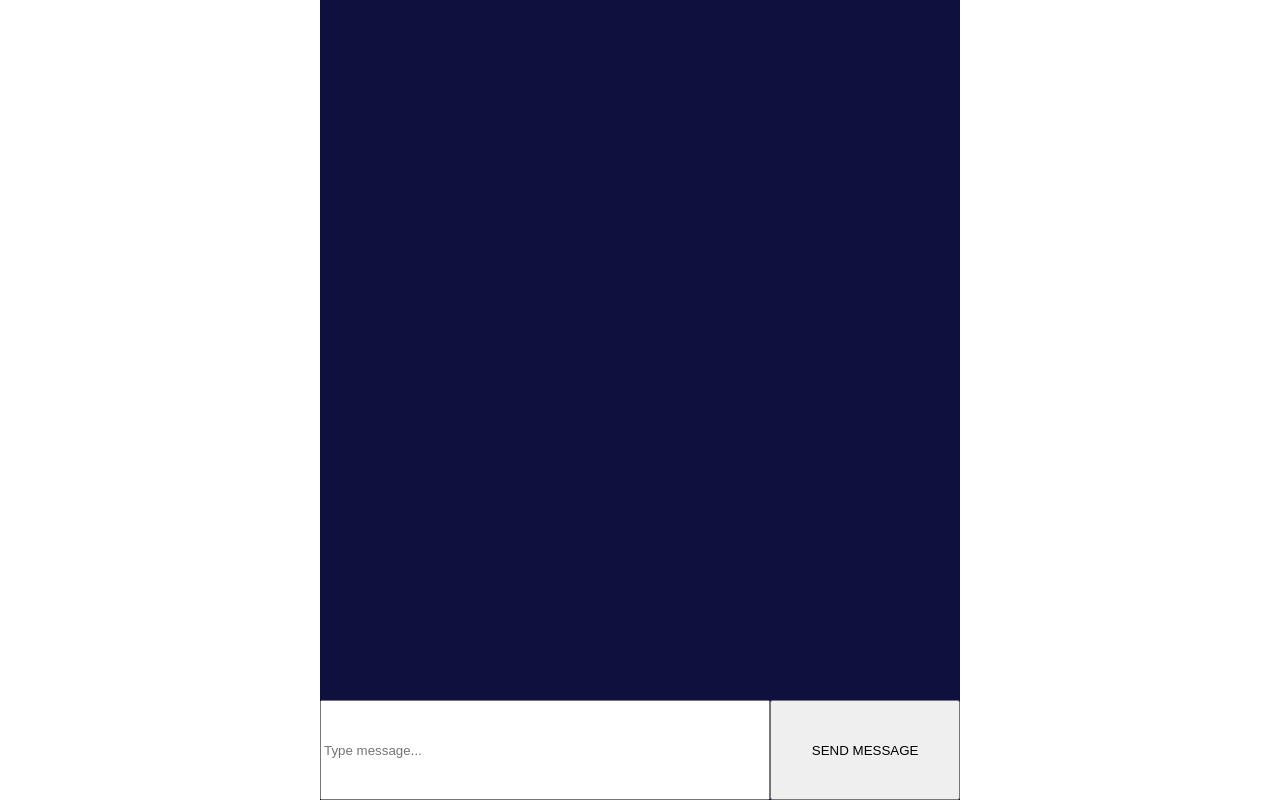
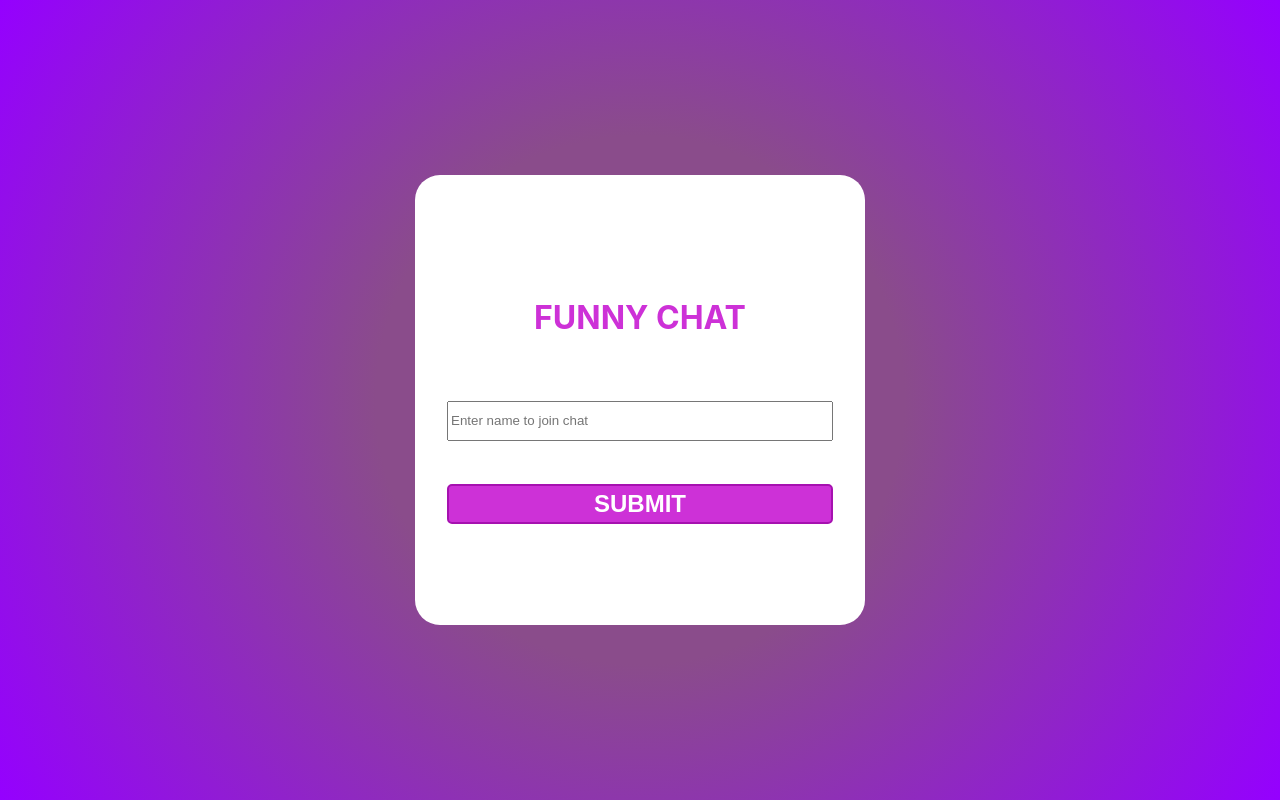
Before and after one commit to Mirnaghi/funnychat, a React (Create React App) app: page / in a window 1280 px wide. Built offline with nearby package versions, Linux system fonts and the light colour scheme; no server answers; the database is empty.

Commit message:
finish app

```diff
--- a/package.json
+++ b/package.json
@@ -3,9 +3,14 @@
   "version": "0.1.0",
   "private": true,
   "dependencies": {
+    "@fortawesome/fontawesome-svg-core": "^1.2.34",
+    "@fortawesome/free-solid-svg-icons": "^5.15.2",
+    "@fortawesome/react-fontawesome": "^0.1.14",
     "@testing-library/jest-dom": "^5.11.9",
     "@testing-library/react": "^11.2.5",
     "@testing-library/user-event": "^12.8.3",
+    "firebase": "^8.3.0",
+    "firebase-tools": "^9.6.1",
     "react": "^17.0.1",
     "react-dom": "^17.0.1",
     "react-scripts": "4.0.3",
--- a/src/App.css
+++ b/src/App.css
@@ -1,12 +1,51 @@
 .App {
+  margin: 0;
+  padding: .5em 0;
+  display: flex;
+  align-items: center;
+  justify-content: center;
+  width: 100%;
+  height: 100vh;
+  background-image: radial-gradient(circle, rgba(138,76,139,1) 35%, rgba(149,0,255,1) 100%);
+}
+
+header {
+  display: flex;
+  grid-area: h;
+  width: 100%;
+  justify-content: space-between;
+  background-color: var(--secondary-color);
+}
+
+header > h1 {
+  letter-spacing: .5em;
+  margin: .7em;
+  width: 70%;
+  align-text: center;
+  color: var(--text-color);
+}
+
+header > button {
+  width: 30%;
+}
+
+.container {
   display: grid;
   grid-template-areas:
+            "h "
             "ml"
             "mi";
-  grid-template-rows: 1fr 100px;
+  grid-template-rows: 80px 1fr 60px;
   width: 50%;
   height: 100vh;
   margin: 0 auto;
-  background-color: #0E103D;
+  background-color: var(--primary-color);
   text-align: center;
 }
+
+
+@media (max-width: 1080px) {
+  .container {
+    width: 100%;
+  }
+}
--- a/src/App.js
+++ b/src/App.js
@@ -1,34 +1,79 @@
-import React, { useState } from 'react';
+import React, { useState, useEffect } from 'react';
 import './App.css';
+import SignIn from './components/SignIn/SignIn';
 import MessageList from './components/MessageList/MessageList';
 import MessageInputForm from './components/MessageInputForm/MessageInputForm';
+import db from './services/firebase.js';
+import firebase from 'firebase';
 
 function App() {
+  // logged in user
+  const [username, setUsername] = useState('');
+
   // state for message input
   const [messageInput, setMessageInput] = useState('');
 
-  // for debug
+  // all messages
   const [messages, setMessages] = useState([]);
+
+  // get username
+  const handleUserName = (username) => {
+    setUsername(username);
+    console.log(username)
+  }
+
+  // sign in user with username
+
+  // sign out user
+  const signOut = () => {
+    setUsername('');
+  }
 
   // get text input from user
   const handleChange = (e) => {
     e.preventDefault();
     setMessageInput(e.target.value);
-    console.log(e.target.value)
+    console.log(e.target.value);
   }
 
-  // show message to user
-  const handleClick = (e) => {
+  // send message
+  const sendMessage = (e) => {
     e.preventDefault();
-    setMessages([...messages, messageInput]);
-    console.log(messages)
+
+    if(messageInput) {
+        db.collection('funnyMessages').add({
+          text: messageInput,
+          username: username,
+          date: firebase.firestore.FieldValue.serverTimestamp()
+        });
+    }
+
+    // clear input field after sending message
+    e.target.form.message_input.value = "";
+    setMessageInput('');
   }
+
+  // listener for data in database
+  useEffect(() => {
+    db.collection('funnyMessages')
+      .orderBy('date')
+      .onSnapshot(snapshot => {
+      setMessages(snapshot.docs.map(doc => doc.data()));
+    })
+  }, [])
 
 
   return (
     <div className="App">
-      <MessageList messages={messages}/>
-      <MessageInputForm handleClick={handleClick} handleChange={handleChange}/>
+    { !username ? <SignIn handleClick={handleUserName} /> :
+      <div className="container">
+        <header>
+          <h1>Welcome {username}</h1>
+          <button onClick={signOut}>EXIT CHAT</button>
+        </header>
+        <MessageList username={username} messages={messages}/>
+        <MessageInputForm handleClick={sendMessage} handleChange={handleChange}/>
+      </div>}
     </div>
   );
 }
--- a/src/components/Message/Message.css
+++ b/src/components/Message/Message.css
@@ -1,6 +1,8 @@
+
 .message {
+  position: relative;
   width: max-content;
-  margin: 0 0.5em 1em .5em;
+  margin: 0.5em 0.5em 1em 0.5em;
   line-height: 24px;
   padding: 10px 20px;
   border-radius: 25px;
@@ -9,11 +11,22 @@
   text-align: right;
 }
 
+.username {
+    position: absolute;
+    top: -35px;
+    left: 10px;
+    color: white;
+    font-size: .8em;
+}
 
-.message-left {
+.user-right {
+    right: 10px;
+}
+
+.message-right {
     align-self: flex-end;
 }
 
-.message-right {
+.message-left {
     align-self: flex-start;
 }
--- a/src/components/Message/Message.js
+++ b/src/components/Message/Message.js
@@ -1,14 +1,18 @@
 import React from 'react';
 import './Message.css';
 
-function Message({ text, send }) {
+function Message({ text, user, youSent }) {
 
-    let messageAlign = "message-right";
+    let messageAlign = youSent ? "message-right" : "message-left";
 
     return (
         <p className={`message ${messageAlign}`}
-            style={{ backgroundColor: send ? '#b5179e' : '#f72585'}}
-        >{text}</p>);
+            style={{ backgroundColor: youSent ? '#b5179e' : '#f72585'}}
+        >
+            {text}
+            <p className={`username ${youSent ? 'user-right' : 'user-left'}`}>{user}</p>
+        </p>);
+
 }
 
 export default Message;
--- a/src/components/MessageInputForm/MessageInputForm.css
+++ b/src/components/MessageInputForm/MessageInputForm.css
@@ -3,9 +3,11 @@
 }
 
 .message-input {
-    width: 70%;
+    width: 92%;
 }
 
 .send-button {
-    width: 30%;
+    width: 8%;
+    border-radius: 25px;
+    margin: 0 .5em;
 }
--- a/src/components/MessageInputForm/MessageInputForm.js
+++ b/src/components/MessageInputForm/MessageInputForm.js
@@ -1,11 +1,15 @@
 import React from 'react';
 import './MessageInputForm.css';
+import { FontAwesomeIcon } from '@fortawesome/react-fontawesome'
+import { faPaperPlane } from '@fortawesome/free-solid-svg-icons'
 
 function MessageInputForm({ handleChange, handleClick }) {
     return (
           <form className="message-input-form">
-              <input className="message-input" placeholder="Type message..." onChange={handleChange}/>
-              <button className="send-button" onClick={handleClick}>SEND MESSAGE</button>
+              <input name="message_input" className="message-input" placeholder="Type message..." onChange={handleChange}/>
+              <button className="send-button" onClick={(e) => handleClick(e)}>
+                <FontAwesomeIcon icon={faPaperPlane} style={{width: 20, height: 20}}/>
+              </button>
           </form>
         );
 }
--- a/src/components/MessageList/MessageList.js
+++ b/src/components/MessageList/MessageList.js
@@ -1,11 +1,27 @@
-import React from 'react';
+import React, { useEffect, useRef } from 'react';
 import './MessageList.css';
 import Message from '../Message/Message';
 
-function MessageList({ messages }) {
+function MessageList({ username, messages }) {
+    // ref to dummy div
+    const messageEndDiv = useRef(null);
+
+    // auto scroll to end when new message is send or received
+    const scrollDown = () => {
+        messageEndDiv.current?.scrollIntoView({ behavior: "smooth" })
+    }
+
+    useEffect(() => {
+        scrollDown()
+    }, [messages])
+
     return (
             <div className="message-list">
-                {messages.map(msg => {console.log(msg); return  <Message text={msg} />})}
+                {messages.map(msg => {
+                    console.log(msg);
+                    return <Message text={msg.text} user={msg.username} youSent={username === msg.username}/>;
+                })}
+                <div ref={messageEndDiv}></div>
             </div>
         );
 }
--- /dev/null
+++ b/src/components/SignIn/SignIn.css
@@ -0,0 +1,33 @@
+.signin__form {
+    display: flex;
+    flex-direction: column;
+    align-items: center;
+    justify-content: space-around;
+    width: 450px;
+    height: 450px;
+    padding: 5rem 2em;
+    background-color: #fff;
+    border-radius: 25px
+}
+.signin__form > h1 {
+    color: #cd31d7;
+    font-size: 2rem;
+    font-weight: bold;
+}
+
+.signin__form > input {
+    height: 40px;
+    width: 100%;
+}
+
+.signin__form > button {
+    height: 40px;
+    width: 100%;
+    font-size: 1.5rem;
+    font-weight: bold;
+    color: #fff;
+    background-color: #cd31d7;
+    border: 2px solid #a611b0;
+    border-radius: 5px;
+    outline: none;
+}
--- /dev/null
+++ b/src/components/SignIn/SignIn.js
@@ -0,0 +1,21 @@
+import React, { useState } from 'react';
+import './SignIn.css';
+
+function SignIn({ handleClick }) {
+
+    const [nameInput, setNameInput] = useState('');
+
+
+    return (
+        <form className="signin__form">
+           <h1>FUNNY CHAT</h1>
+            <input onChange={(e) => {setNameInput(e.target.value)}} placeholder="Enter name to join chat"></input>
+            <button onClick={(e) => {
+                e.preventDefault();
+                handleClick(nameInput);
+            }}>SUBMIT</button>
+        </form>
+    );
+}
+
+export default SignIn;
--- a/src/index.css
+++ b/src/index.css
@@ -1,3 +1,17 @@
+:root {
+    --primary-color: #7209b7;
+    --secondary-color: #3a0ca3;
+    --send-message: #b5179e;
+    --received-message: #cb1fff;
+    --btn-color: #3f37c9;
+    --input-color: #cb1fff;
+    --text-color: #fff;
+}
+
+* {
+  box-sizing: border-box;
+}
+
 body {
   margin: 0;
   font-family: -apple-system, BlinkMacSystemFont, "Segoe UI", "Roboto", "Oxygen",
@@ -20,3 +34,23 @@ code {
 .message-input-form {
   grid-area: mi;
 }
+
+button {
+  /* padding: 15px 25px; */
+  font-size: 24px;
+  text-align: center;
+  cursor: pointer;
+  outline: none;
+  color: #fff;
+  background-color: var(--btn-color);
+  border: none;
+  border-radius: 15px;
+}
+
+button:hover {background-color: #3f37b9}
+
+button:active {
+  background-color: #3e8e41;
+  box-shadow: 0 5px #666;
+  transform: translateY(4px);
+}
--- /dev/null
+++ b/src/services/firebase.js
@@ -0,0 +1,17 @@
+import firebase from 'firebase';
+
+const firebaseConfig = {
+  apiKey: "AIzaSyD_zHBl55hkC-NjfqI5HOdeh3xmeltPA8g",
+  authDomain: "funny-chat-cffc9.firebaseapp.com",
+  projectId: "funny-chat-cffc9",
+  storageBucket: "funny-chat-cffc9.appspot.com",
+  messagingSenderId: "97830764091",
+  appId: "1:97830764091:web:9900a015c6915b9138a61e",
+  measurementId: "G-MGMJNT7Q8Q"
+}
+
+const firebaseApp = firebase.initializeApp(firebaseConfig);
+
+const db = firebaseApp.firestore();
+
+export default db;
```
Also changed, not shown: 1 other file (tests, documents, lock files or other folders).
